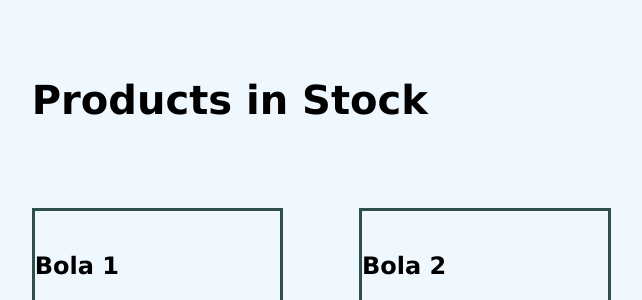
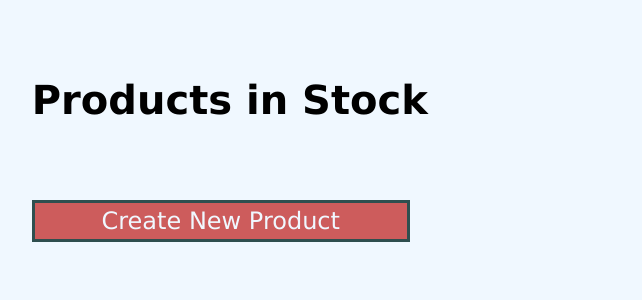
Before and after one commit to Benhanan14406/mamat-ballshop, a Django app: page / in a window 1280 px wide. Shown: the part 113-413 px from the top of the page, without its empty margins (91-733 px from the left). Run offline with Django 5.2, Linux system fonts and the light colour scheme; data comes from the database, SQL or seed files in the repository; both versions use the stored data as it was after the commit; some libraries are stand-ins or nearby versions.

Commit message:
Completed Tugas 3: Implementasi Form dan Data Delivery pada Django

```diff
--- a/main/templates/HomePage.html
+++ b/main/templates/HomePage.html
@@ -69,11 +69,11 @@
         </b>
     </h1>
 
-    {% comment %} <div class = "button">
+    <div class = "button">
         <a href = "{% url "createProduct" %}">
             Create New Product
         </a>
-    </div> {% endcomment %}
+    </div>
 
     <div style = "min-height: 7cm;">
         {% if productList %}
--- a/main/views.py
+++ b/main/views.py
@@ -11,7 +11,7 @@
 
 # Home Page View
 def homepage(request):
-    # productList = Product.objects.all
+    productList = Product.objects.all
     return render(request, "HomePage.html", {"productList": productList})
 
 # Item Creation Form
@@ -43,7 +43,7 @@
 
 # Product Details Page
 def productDetails(request, productId):
-    product = next((p for p in productList if str(p.id) == str(productId)), None)
+    product = get_object_or_404(Product, pk = productId)
 
     if not product:
         return render(request, "404.html", status=404)
@@ -61,14 +61,20 @@
     return HttpResponse(json_data, content_type="application/json")
 
 def show_xml_by_id(request, productId):
-    product = get_object_or_404(Product, pk = productId)
-    xml_data = serializers.serialize("xml", product)
-    return HttpResponse(xml_data, content_type="application/xml")
+   try:
+       product = Product.objects.filter(pk=productId)
+       xml_data = serializers.serialize("xml", product)
+       return HttpResponse(xml_data, content_type="application/xml")
+   except Product.DoesNotExist:
+       return HttpResponse(status=404)
 
 def show_json_by_id(request, productId):
-    product = get_object_or_404(Product, pk = productId)
-    json_data = serializers.serialize("json", product)
-    return HttpResponse(json_data, content_type="application/json")
+    try:
+       product = Product.objects.get(pk=productId)
+       json_data = serializers.serialize("json", [product])
+       return HttpResponse(json_data, content_type="application/json")
+    except Product.DoesNotExist:
+       return HttpResponse(status=404)
 
 
 # CHALLENGE 2
```
Also changed, not shown: README.md, db.sqlite3, json_all.png (added), json_byid.png (added), xml_all.png (added), xml_byid.png (added).
